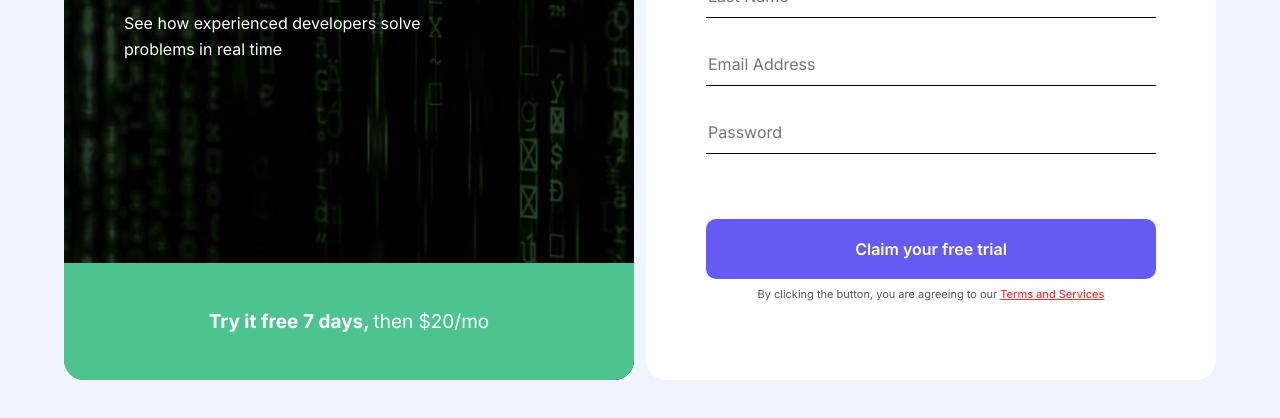
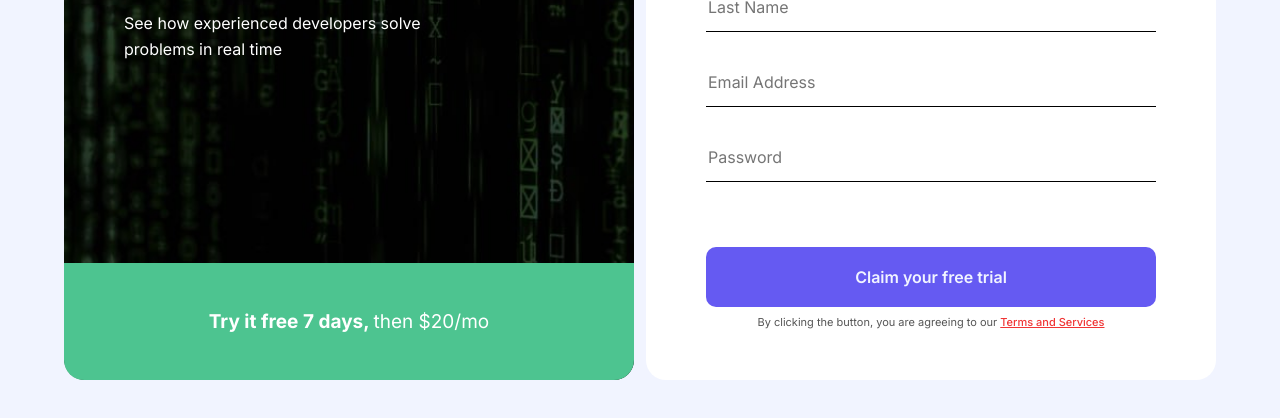
Before and after one commit to jurabek10/intro-demo, a plain HTML site: page index.html in a window 1280 px wide. Shown: the part 382-800 px from the top of the page. Drawn offline with Linux system fonts and the light colour scheme.

Commit message:
Add some changes to content-right part

```diff
--- a/css/styles.css
+++ b/css/styles.css
@@ -36,6 +36,11 @@ body {
 img {
     max-width: 100%;
     height: auto;
+}
+
+*:focus {
+    outline: 1px dotted var(--purple);
+    outline-offset: 5px;
 }
 
 /* CONTAINER */
@@ -121,7 +126,7 @@ main {
 }
 
 .content-left-bottom-text {
-    color: #FFF;
+    color: #fff;
     text-align: center;
     font-size: 19px;
     font-style: normal;
@@ -146,7 +151,7 @@ main {
 }
 
 .content-right-wrapper:hover {
-    border: 1px solid #655AF2;
+    border: 1px solid var(--purple);
 }
 
 .content-right {
@@ -172,7 +177,8 @@ main {
 .content-right-input {
     display: block;
     width: 100%;
-    padding-bottom: 11px;
+    padding-bottom: 14px;
+    padding-top: 5px;
     margin-top: 35px;
     border: 0;
     border-bottom: 1px solid #000;
@@ -188,8 +194,8 @@ main {
     padding: 20px 130px;
     border: 0;
     border-radius: 10px;
-    background: #655AF2;
-    color: #FFF;
+    background: var(--purple);
+    color: var(--body-bg);
     font-style: normal;
     font-weight: 600;
     line-height: normal;
@@ -207,6 +213,6 @@ main {
 }
 
 .content-right-bottom-text-link {
-    color: #F03535;
+    color: var(--red);
     font-weight: 500;
 }
--- a/index.html
+++ b/index.html
@@ -33,18 +33,20 @@
                 </div>
             </div>
 
+
+            <!-- CONTENT-RIGHT-FORM -->
             <div class="content-right-wrapper">
                 <div class="content-right">
                     <h2 class="content-right-heading">
                         Sign up for the course and get free 7 days
                     </h2>
-                    <form class="content-right-form">
-                        <input class="content-right-input" type="text" name="First name" id="firstname" placeholder="First Name">
-                        <input class="content-right-input" type="text" name="Last name" id="lastname" placeholder="Last Name">
-                        <input class="content-right-input" type="email" name="Email" id="email" placeholder="Email Address">
-                        <input class="content-right-input" type="password" name="Password" id="password" placeholder="Password">
+                    <form class="content-right-form" action="https://echo.htmlacademy.ru">
+                        <input class="content-right-input" type="text" name="First name" id="firstname" placeholder="First Name" aria-label="First Nmae" required>
+                        <input class="content-right-input" type="text" name="Last name" id="lastname" placeholder="Last Name" aria-label="Last Name" required>
+                        <input class="content-right-input" type="email" name="Email" id="email" placeholder="Email Address" aria-label="Email" required>
+                        <input class="content-right-input" type="password" name="Password" id="password" placeholder="Password" aria-label="Password" required>
                     </form>
-                    <button class="main-button">Claim your free trial</button>
+                    <button class="main-button" type="submit">Claim your free trial</button>
                         <p class="content-right-bottom-text">
                             By clicking the button, you are agreeing to our <a class="content-right-bottom-text-link" href="#">Terms and Services</a>
                         </p>
```
